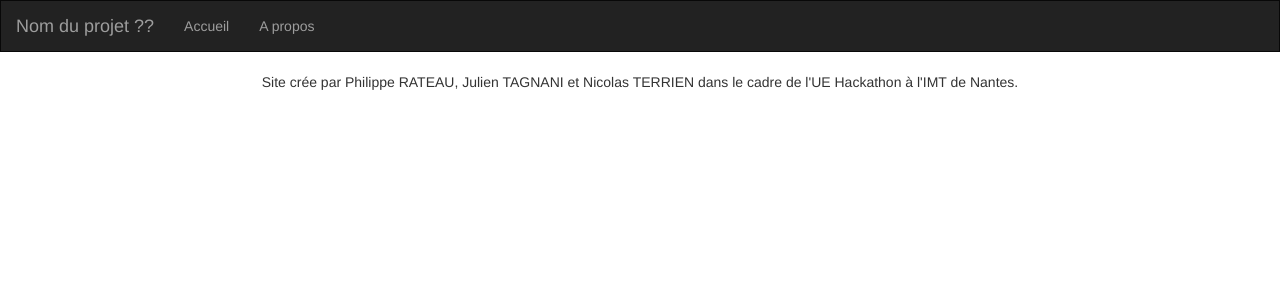
After one commit to nterrien/Hackathon2021-nTerrien-pRateau-jTagnani, a Flask app: page /about in a window 1280 px wide. The commit adds this page. Shown: the top 300 px of the page. Run offline with Flask 2, Linux system fonts and the light colour scheme; some libraries are stand-ins or nearby versions.

Commit message:
Ajout d'une page a coté pour montrer qu'on sait naviguer entre 2 pages

```diff
--- a/app.py
+++ b/app.py
@@ -20,11 +20,14 @@ def home():
     else:
         return flask.render_template("home.html.jinja2", form=form)
 
-
 @app.route('/hello/<name>')
 def helloW(name):
     return flask.render_template("hello.html.jinja2", name=name)
 
+@app.route('/about')
+def about():
+    return flask.render_template("about.html.jinja2")
+
 
 if __name__ == '__main__':
     app.run()
--- /dev/null
+++ b/templates/about.html.jinja2
@@ -0,0 +1,9 @@
+{% extends "general.html.jinja2" %}
+
+{% block head %}
+   <title>A propos</title>
+{% endblock %}
+
+{% block body %}
+  <p>Site crée par Philippe RATEAU, Julien TAGNANI et Nicolas TERRIEN dans le cadre de l'UE Hackathon à l'IMT de Nantes.</p>
+{% endblock %}
--- a/templates/general.html.jinja2
+++ b/templates/general.html.jinja2
@@ -21,6 +21,9 @@
                 <li>
                     <a href="/">Accueil</a>
                 </li>
+                <li>
+                    <a href="/about">A propos</a>
+                </li>
             </ul>
         </div>
     </nav>
```
